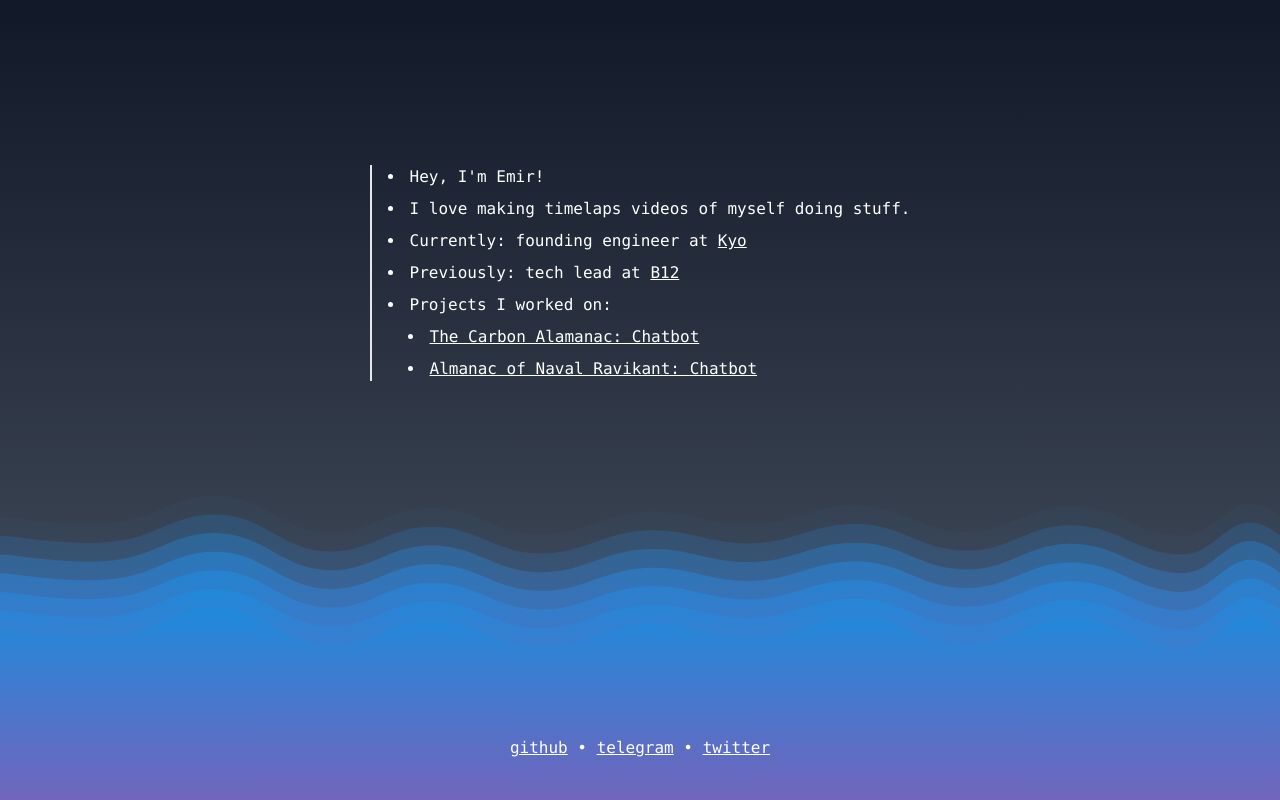
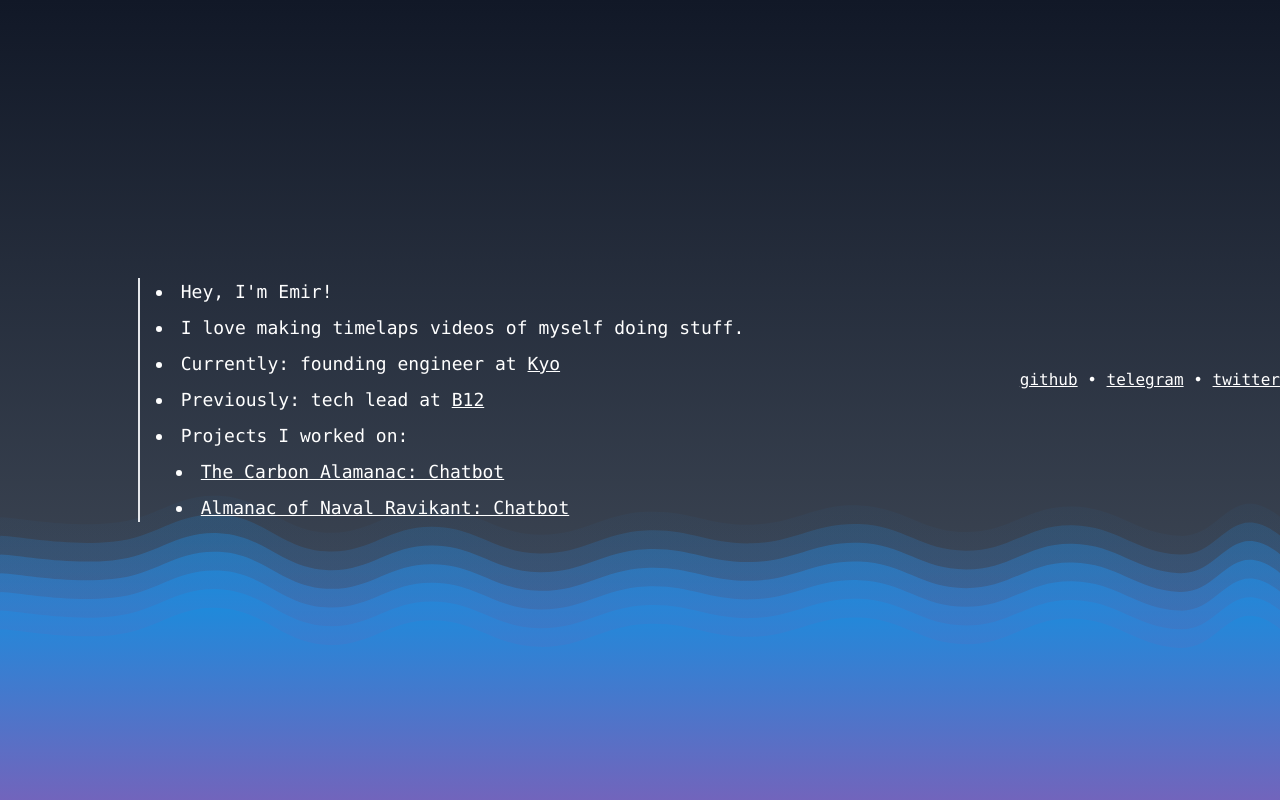
Before and after one commit to progremir/progremir.dev, a Next.js app: page / in a window 1280 px wide. Built offline with nearby package versions, Linux system fonts and the light colour scheme.

Commit message:
Update src/pages/index.tsx

```diff
--- a/src/pages/index.tsx
+++ b/src/pages/index.tsx
@@ -2,7 +2,7 @@ import Head from 'next/head';
 
 export default function Home() {
   return (
-    <div className="h-screen flex justify-between flex-col items-center bg-no-repeat bg-bottom bg-[url('/sssquiggly.svg')]">
+    <div className="h-screen flex justify-between sm:flex-col md:flex-row items-center bg-no-repeat bg-bottom bg-[url('/sssquiggly.svg')]">
       <Head>
         <title>Emir Amanbekov - Tech lead</title>
         <meta name="description" content="Hey, I'm Emir!" />
@@ -27,7 +27,7 @@ export default function Home() {
       </Head>
       <header />
       <main>
-        <ul className="border-l-2 pl-4 space-y-2 list-disc list-inside">
+        <ul className="border-l-2 pl-4 space-y-2 list-disc list-inside sm:text-base md:text-lg">
           <li>Hey, I&apos;m Emir!</li>
           <li>I love making timelaps videos of myself doing stuff.</li>
           <li>
```
